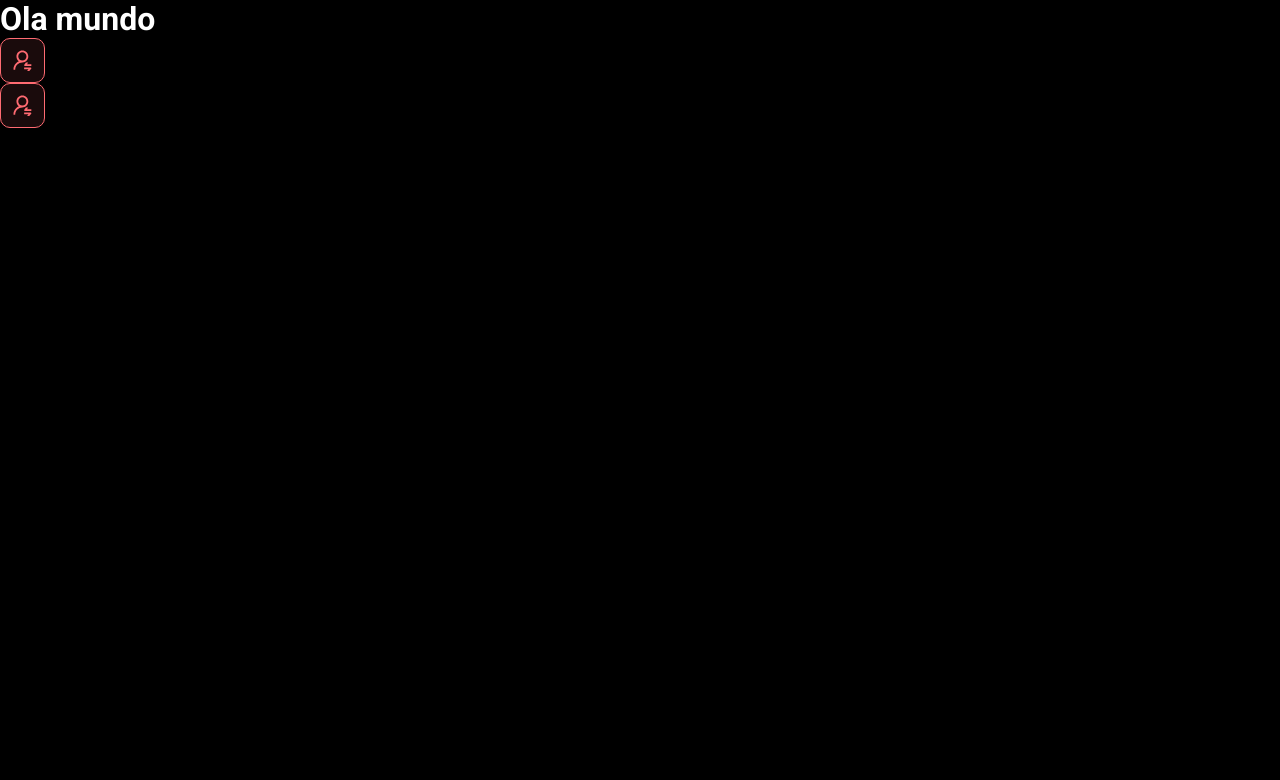
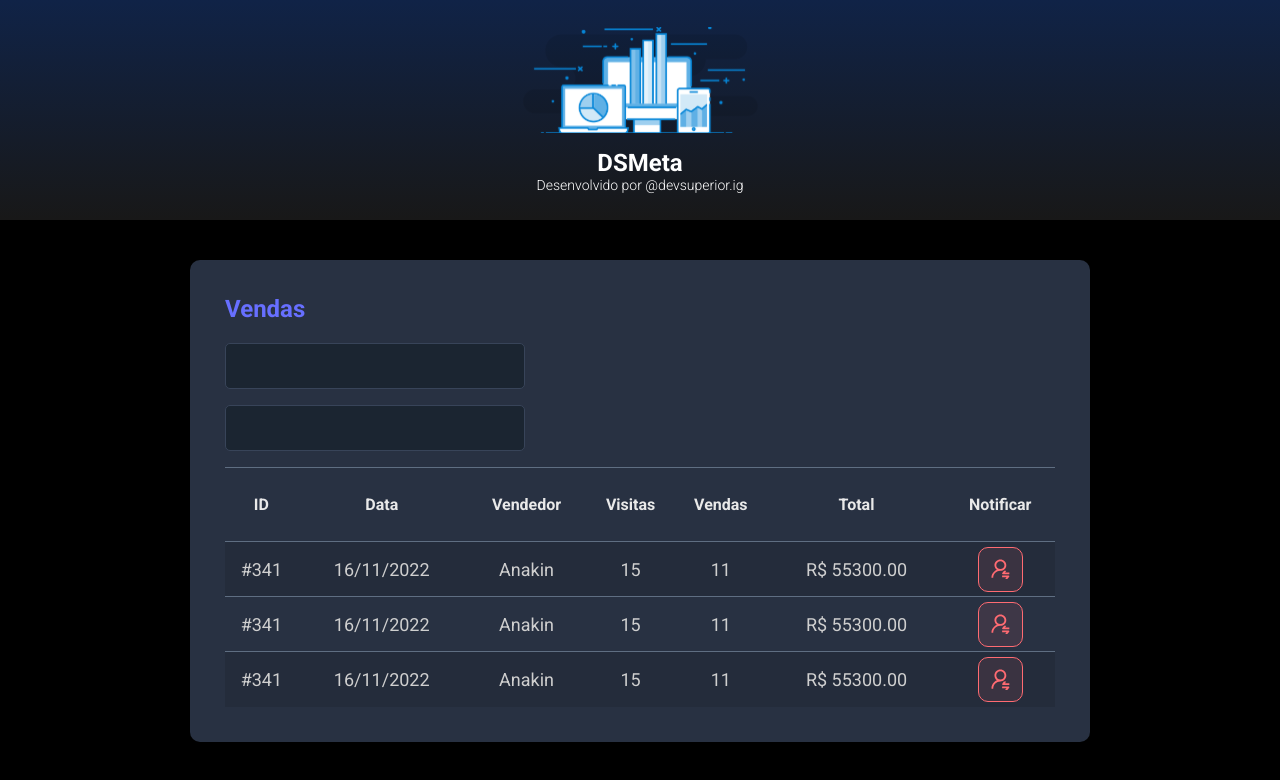
Before and after one commit to lucasoliveiralima/dsmeta-semana-spring-react, a React (Vite) app in the folder frontend/: page / in a window 1280 px wide. Shown: the top 780 px of the page. Built offline with nearby package versions, Linux system fonts and the light colour scheme.

Commit message:
Other components

```diff
--- a/frontend/src/App.tsx
+++ b/frontend/src/App.tsx
@@ -1,11 +1,17 @@
-import NotificationButton from "./componets/NoticationButton"
+import Header from "./componets/Header"
+import SalesCard from "./componets/SalesCard"
 
 function App() {
   return (
     <>
-      <h1>Ola mundo</h1>
-      <NotificationButton />
-      <NotificationButton />
+      <Header />
+      <main>
+        <section id="sales">
+          <div className="dsmeta-container">
+            <SalesCard />
+          </div>
+        </section>
+      </main>
     </>
   )
 }
--- /dev/null
+++ b/frontend/src/componets/Header/index.tsx
@@ -0,0 +1,19 @@
+import logo from "../../assets/img/logo.svg"
+
+import "./styles.css"
+
+function Header() {
+  return (
+    <header>
+      <div className="dsmeta-logo-container">
+        <img src={logo} alt="Logo da pagina DSmeta" />
+        <h1>DSMeta</h1>
+        <p>
+          Desenvolvido por <a href="https://www.instagram.com/devsuperior.ig/">@devsuperior.ig</a>
+        </p>
+      </div>
+    </header>
+  )
+}
+
+export default Header
--- /dev/null
+++ b/frontend/src/componets/Header/styles.css
@@ -0,0 +1,27 @@
+header {
+  height: 220px;
+  background: linear-gradient(180deg, #102347 0%, #181818 100%);
+  display: flex;
+  align-items: center;
+  justify-content: center;
+}
+
+.dsmeta-logo-container {
+  display: flex;
+  flex-direction: column;
+  align-items: center;
+}
+
+.dsmeta-logo-container img {
+  width: 235px;
+}
+
+.dsmeta-logo-container h1 {
+  margin-top: 15px;
+  font-size: 24px;
+}
+
+.dsmeta-logo-container p {
+  font-size: 14px;
+  font-weight: 300;
+}
--- /dev/null
+++ b/frontend/src/componets/SalesCard/index.tsx
@@ -0,0 +1,77 @@
+import NotificationButton from "../NoticationButton"
+import "./styles.css"
+
+function SalesCard() {
+  return (
+    <div className="dsmeta-card">
+      <h2 className="dsmeta-sales-title">Vendas</h2>
+      <div>
+        <div className="dsmeta-form-control-container">
+          <input className="dsmeta-form-control" type="" />
+        </div>
+        <div className="dsmeta-form-control-container">
+          <input className="dsmeta-form-control" type="" />
+        </div>
+      </div>
+
+      <div>
+        <table className="dsmeta-sales-table">
+          <thead>
+            <tr>
+              <th className="show992">ID</th>
+              <th className="show576">Data</th>
+              <th>Vendedor</th>
+              <th className="show992">Visitas</th>
+              <th className="show992">Vendas</th>
+              <th>Total</th>
+              <th>Notificar</th>
+            </tr>
+          </thead>
+          <tbody>
+            <tr>
+              <td className="show992">#341</td>
+              <td className="show576">16/11/2022</td>
+              <td>Anakin</td>
+              <td className="show992">15</td>
+              <td className="show992">11</td>
+              <td>R$ 55300.00</td>
+              <td>
+                <div className="dsmeta-red-botton-container">
+                  <NotificationButton />
+                </div>
+              </td>
+            </tr>
+            <tr>
+              <td className="show992">#341</td>
+              <td className="show576">16/11/2022</td>
+              <td>Anakin</td>
+              <td className="show992">15</td>
+              <td className="show992">11</td>
+              <td>R$ 55300.00</td>
+              <td>
+                <div className="dsmeta-red-botton-container">
+                  <NotificationButton />
+                </div>
+              </td>
+            </tr>
+            <tr>
+              <td className="show992">#341</td>
+              <td className="show576">16/11/2022</td>
+              <td>Anakin</td>
+              <td className="show992">15</td>
+              <td className="show992">11</td>
+              <td>R$ 55300.00</td>
+              <td>
+                <div className="dsmeta-red-botton-container">
+                  <NotificationButton />
+                </div>
+              </td>
+            </tr>
+          </tbody>
+        </table>
+      </div>
+    </div>
+  )
+}
+
+export default SalesCard
--- /dev/null
+++ b/frontend/src/componets/SalesCard/styles.css
@@ -0,0 +1,97 @@
+.dsmeta-card {
+  background-color: #283142;
+  border-radius: 10px;
+  padding: 30px 10px;
+}
+
+.dsmeta-sales-title {
+  color: #676fff;
+  font-size: 24px;
+  margin-bottom: 20px;
+}
+
+.dsmeta-form-control-container {
+  margin-bottom: 16px; /* margem abaixo*/
+  max-width: 300px;
+}
+
+.dsmeta-form-control {
+  height: 46px;
+  background-color: #1b2531;
+  border: 1px solid #384459;
+  border-radius: 5px;
+  width: 100%;
+  color: #9aaabe;
+  padding: 0 20px;
+  font-size: 18px;
+}
+
+.dsmeta-sales-table {
+  width: 100%;
+  border-spacing: 0;
+  border-collapse: collapse;
+}
+
+.dsmeta-sales-table thead {
+  height: 55px;
+  font-size: 16px;
+  color: #e9e9e9;
+  font-weight: 700;
+}
+
+.dsmeta-sales-table tbody {
+  font-size: 14px;
+  font-weight: 400;
+  color: #cfcfcf;
+  text-align: center;
+}
+
+.dsmeta-sales-table tr {
+  height: 74px;
+  border-top: 1px solid #5f6e82;
+}
+
+.dsmeta-sales-table tbody tr:hover > td {
+  background-color: #384459;
+}
+
+.dsmeta-sales-table tbody tr:nth-child(odd) {
+  background-color: #242c3b;
+}
+
+.dsmeta-red-botton-container {
+  display: flex;
+  justify-content: center;
+}
+
+.show576 {
+  display: none;
+}
+
+.show992 {
+  display: none;
+}
+
+@media (min-width: 576px) {
+  .show576 {
+    display: table-cell;
+  }
+
+  .dsmeta-card {
+    padding: 35px;
+  }
+
+  .dsmeta-sales-table tbody tr {
+    height: 55px;
+  }
+
+  .dsmeta-sales-table tbody {
+    font-size: 18px;
+  }
+}
+
+@media (min-width: 992px) {
+  .show992 {
+    display: table-cell;
+  }
+}
--- a/frontend/src/index.css
+++ b/frontend/src/index.css
@@ -20,3 +20,13 @@
   color: unset;
   text-decoration: none;
 }
+
+#sales {
+  padding: 40px 10px;
+}
+
+.dsmeta-container {
+  width: 100%;
+  max-width: 900px;
+  margin: 0 auto;
+}
```
Also changed, not shown: frontend/src/assets/img/logo.svg (added).
